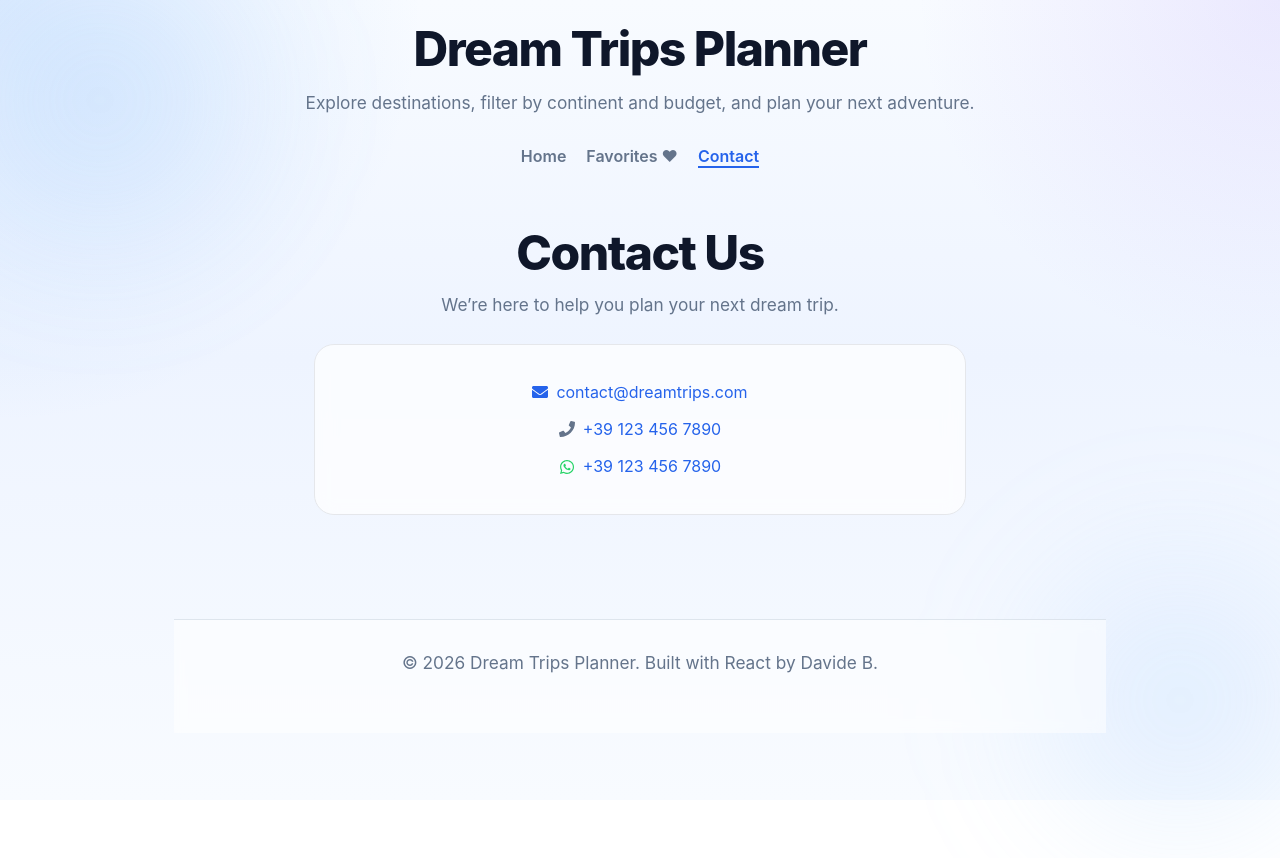
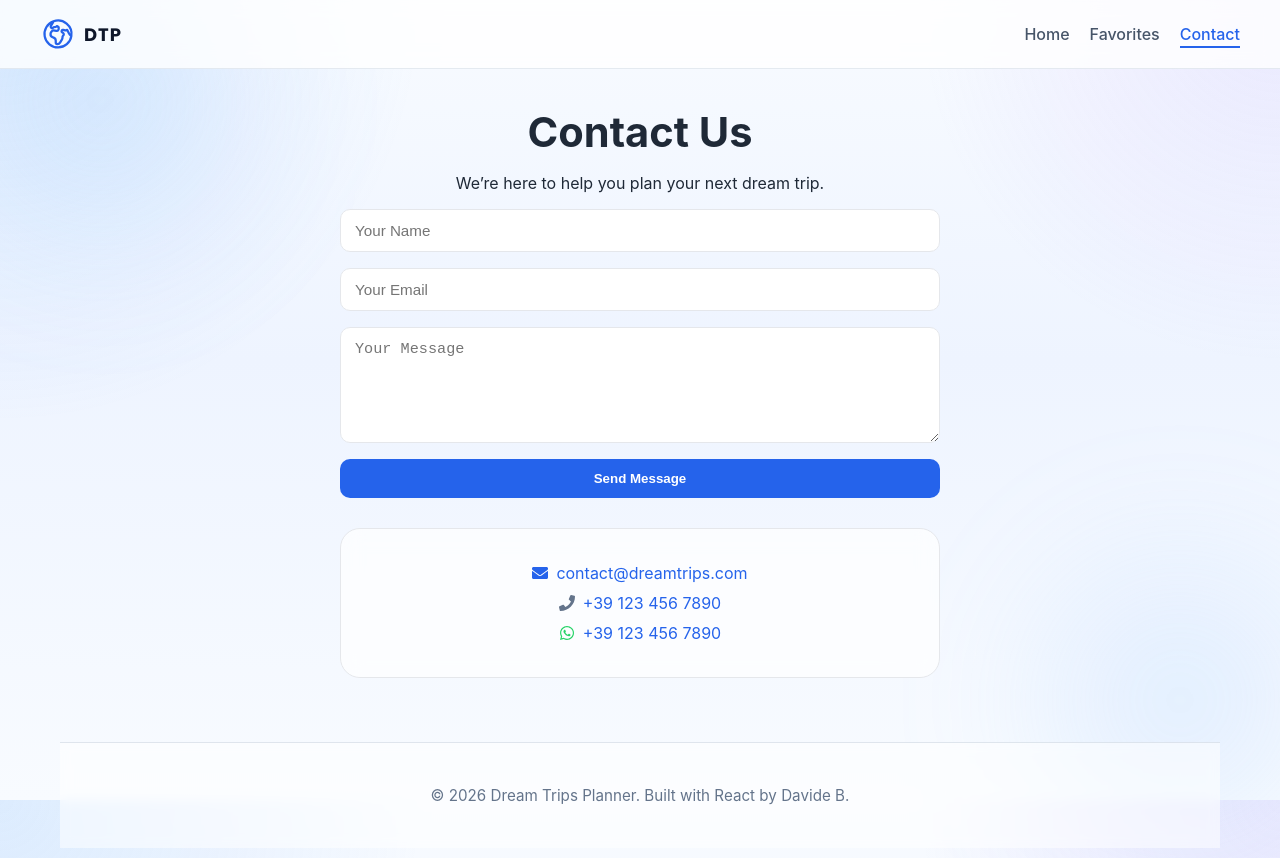
Before and after one commit to DavideB96/DreamTripsPlanner, a React (Vite) app: page /contact in a window 1280 px wide. Before the commit the page ends 800 px from the top, so only its background shows below. Built offline with nearby package versions, Linux system fonts and the light colour scheme.

Commit message:
update: contact form + navbar + UI improvements

```diff
--- a/index.html
+++ b/index.html
@@ -3,6 +3,7 @@
   <head>
     <meta charset="UTF-8" />
     <link rel="icon" type="image/svg+xml" href="/favicon.svg" />
+    <link href="https://fonts.googleapis.com/css2?family=Poppins:wght@400;600;700&display=swap" rel="stylesheet">
     <meta name="viewport" content="width=device-width, initial-scale=1.0" />
     <title>dream-trips-planner</title>
   </head>
--- a/src/App.css
+++ b/src/App.css
@@ -50,7 +50,7 @@ body::after {
 .app {
   max-width: 1200px;
   margin: 0 auto;
-  padding: 40px 24px 60px;
+  padding: 10px 20px;
 }
 
 .app-header {
@@ -78,42 +78,13 @@ body::after {
   color: #64748b;
 }
 
-
 /* =========================
-   3. NAVIGATION
-========================= */
-
-.nav {
-  display: flex;
-  justify-content: center;
-  gap: 20px;
-  margin-bottom: 20px;
-}
-
-.nav a {
-  text-decoration: none;
-  color: #64748b;
-  font-weight: 600;
-}
-
-.nav a.active {
-  color: #2563eb;
-  border-bottom: 2px solid #2563eb;
-}
-
-.nav a:hover {
-  text-decoration: none;
-  color: #2563eb;
-}
-
-
-/* =========================
-   4. HOME CONTENT
+   3. HOME CONTENT
 ========================= */
 
 .cards-container {
   display: grid;
-  grid-template-columns: repeat(auto-fit, minmax(260px, 1fr));
+  grid-template-columns: repeat(3, 1fr);
   gap: 24px;
 }
 
@@ -127,7 +98,7 @@ body::after {
 }
 
 /* =========================
-   5. BADGES & ITINERARY
+   4. BADGES & ITINERARY
 ========================= */
 
 .badges {
@@ -181,8 +152,15 @@ body::after {
 
 
 /* =========================
-   6. RESPONSIVE
+   5. RESPONSIVE
 ========================= */
+
+@media (max-width: 992px) {
+  .cards-container {
+    grid-template-columns: repeat(2, 1fr);
+  }
+
+}
 
 @media (max-width: 768px) {
   .app {
--- a/src/App.jsx
+++ b/src/App.jsx
@@ -1,7 +1,7 @@
 import { useEffect, useState } from "react";
 import "./App.css";
 import { destinations } from "./data/destinations";
-import { Routes, Route, NavLink } from "react-router-dom";
+import { Routes, Route, useLocation } from "react-router-dom";
 import DestinationCard from "./components/DestinationCard";
 import SearchBar from "./components/SearchBar";
 import FilterBar from "./components/FilterBar";
@@ -9,10 +9,13 @@ import Footer from "./components/Footer";
 import Favorites from "./pages/Favorites";
 import DestinationDetail from "./pages/DestinationDetail";
 import Contact from "./pages/Contact";
+import Navbar from "./components/Navbar";
 import "./components/Filters.css";
 
+function App() {
+  const location = useLocation();
+  const isHome = location.pathname === "/";
 
-function App() {
   const [searchTerm, setSearchTerm] = useState("");
   const [selectedContinent, setSelectedContinent] = useState("");
   const [selectedBudget, setSelectedBudget] = useState("");
@@ -69,27 +72,20 @@ function App() {
     });
   }
 
+  return (
+    <>
+      <Navbar />
 
-return (
+      <div className="app">
+        {isHome && (
           <div className="app-header">
             <h1>Dream Trips Planner</h1>
             <p>
-      Explore destinations, filter by continent and budget, and plan your next
-      adventure.
+              Explore destinations, filter by continent and budget, and plan your
+              next adventure.
             </p>
-
-    {/* NAV */}
-    <div className="nav">
-      <NavLink to="/" end>
-        Home
-      </NavLink>
-      <NavLink to="/favorites">
-        Favorites ♥
-      </NavLink>
-      <NavLink to="/contact">
-        Contact
-      </NavLink>
           </div>
+        )}
 
         <Routes>
           <Route
@@ -142,19 +138,18 @@ return (
               />
             }
           />
+
           <Route
             path="/destinations/:id"
             element={<DestinationDetail destinations={destinations} />}
           />
-      <Route
-        path="/contact"
-        element={<Contact />}
-      />
+
+          <Route path="/contact" element={<Contact />} />
         </Routes>
-
 
         <Footer />
       </div>
+    </>
   );
 }
 
--- /dev/null
+++ b/src/components/Navbar.css
@@ -0,0 +1,155 @@
+.navbar {
+    position: sticky;
+    top: 0;
+    width: 100%;
+    background: rgba(255, 255, 255, 0.8);
+    backdrop-filter: blur(10px);
+    z-index: 1000;
+    border-bottom: 1px solid rgba(203, 213, 225, 0.5);
+}
+
+.navbar-container {
+    width: 100%;
+    padding: 16px 40px;
+    display: flex;
+    justify-content: space-between;
+    align-items: center;
+    position: relative;
+}
+
+.logo {
+    display: flex;
+    align-items: center;
+    gap: 8px;
+}
+
+.logo-icon {
+    width: 36px;
+    height: 36px;
+    color: #2563eb;
+    flex-shrink: 0;
+    display: block;
+    transition: transform 0.3s ease;
+}
+
+.logo:hover .logo-icon {
+    transform: scale(1.2);
+}
+
+.logo-text {
+    font-family: "Poppins", sans-serif;
+    font-weight: 700;
+    letter-spacing: 1px;
+    font-size: 18px;
+    color: #0f172a;
+}
+
+.nav-links {
+    display: flex;
+    gap: 20px;
+}
+
+.nav-links a {
+    text-decoration: none;
+    color: #475569;
+    font-weight: 500;
+    position: relative;
+    transition: color 0.25s ease;
+}
+
+.nav-links a:hover {
+    color: #2563eb;
+}
+
+.nav-links a::after {
+    content: "";
+    position: absolute;
+    left: 0;
+    bottom: -4px;
+    width: 0%;
+    height: 2px;
+    background-color: #2563eb;
+    transition: width 0.25s ease;
+}
+
+.nav-links a:hover::after {
+    width: 100%;
+}
+
+.nav-links a.active {
+    color: #2563eb;
+}
+
+.nav-links a.active::after {
+    width: 100%;
+}
+
+.menu-toggle {
+    display: none;
+    font-size: 22px;
+    background: none;
+    border: none;
+    cursor: pointer;
+    color: #0f172a;
+    transition: transform 0.25s ease;
+    outline: none;
+}
+
+.menu-toggle.active {
+    transform: rotate(90deg);
+    background: transparent;
+}
+
+@media (max-width: 768px) {
+    .menu-toggle {
+        display: block;
+        outline: none;
+        -webkit-tap-highlight-color: transparent;
+    }
+
+    .navbar-container {
+        padding: 12px 16px;
+    }
+
+    .logo-text {
+        font-size: 16px;
+    }
+
+    .logo-icon {
+        width: 24px;
+        height: 24px;
+    }
+
+    .nav-links {
+        position: absolute;
+        top: 100%;
+        right: 16px;
+        background: white;
+        border-radius: 12px;
+        padding: 16px;
+        flex-direction: column;
+        gap: 12px;
+        box-shadow: 0 10px 30px rgba(0, 0, 0, 0.1);
+        min-width: 160px;
+        align-items: flex-start;
+
+        opacity: 0;
+        transform: translateY(-10px) scale(0.98);
+        pointer-events: none;
+        transition: opacity 0.25s ease, transform 0.25s ease;
+
+        display: flex;
+    }
+
+    .nav-links a {
+        display: inline-block;
+        position: relative;
+        font-size: 0.95rem;
+    }
+
+    .nav-links.open {
+        opacity: 1;
+        transform: translateY(0) scale(1);
+        pointer-events: auto;
+    }
+}
--- /dev/null
+++ b/src/components/Navbar.jsx
@@ -0,0 +1,46 @@
+import { NavLink } from "react-router-dom";
+import { useState } from "react";
+import "./Navbar.css";
+
+function Navbar() {
+    const [open, setOpen] = useState(false);
+    return (
+        <nav className="navbar">
+            <div className="navbar-container">
+
+                <div className="logo">
+                    <svg
+                        xmlns="http://www.w3.org/2000/svg"
+                        fill="none"
+                        viewBox="0 0 24 24"
+                        strokeWidth="1.5"
+                        stroke="currentColor"
+                        className="logo-icon"
+                    >
+                        <path
+                            strokeLinecap="round"
+                            strokeLinejoin="round"
+                            d="m20.893 13.393-1.135-1.135a2.252 2.252 0 0 1-.421-.585l-1.08-2.16a.414.414 0 0 0-.663-.107.827.827 0 0 1-.812.21l-1.273-.363a.89.89 0 0 0-.738 1.595l.587.39c.59.395.674 1.23.172 1.732l-.2.2c-.212.212-.33.498-.33.796v.41c0 .409-.11.809-.32 1.158l-1.315 2.191a2.11 2.11 0 0 1-1.81 1.025 1.055 1.055 0 0 1-1.055-1.055v-1.172c0-.92-.56-1.747-1.414-2.089l-.655-.261a2.25 2.25 0 0 1-1.383-2.46l.007-.042a2.25 2.25 0 0 1 .29-.787l.09-.15a2.25 2.25 0 0 1 2.37-1.048l1.178.236a1.125 1.125 0 0 0 1.302-.795l.208-.73a1.125 1.125 0 0 0-.578-1.315l-.665-.332-.091.091a2.25 2.25 0 0 1-1.591.659h-.18c-.249 0-.487.1-.662.274a.931.931 0 0 1-1.458-1.137l1.411-2.353a2.25 2.25 0 0 0 .286-.76m11.928 9.869A9 9 0 0 0 8.965 3.525m11.928 9.868A9 9 0 1 1 8.965 3.525"
+                        />
+                    </svg>
+
+                    <span className="logo-text">DTP</span>
+                </div>
+
+                <div className={`nav-links ${open ? "open" : ""}`}>
+                    <NavLink to="/">Home</NavLink>
+                    <NavLink to="/favorites">Favorites</NavLink>
+                    <NavLink to="/contact">Contact</NavLink>
+                </div>
+                <button
+                    className={`menu-toggle ${open ? "active" : ""}`}
+                    onClick={() => setOpen(!open)}
+                >
+                    ☰
+                </button>
+            </div>
+        </nav >
+    );
+}
+
+export default Navbar;
--- a/src/components/SearchBar.jsx
+++ b/src/components/SearchBar.jsx
@@ -1,5 +1,8 @@
+import "./SearchBar.css";
+
 function SearchBar({ searchTerm, onSearchChange }) {
   return (
+    <div className="search-wrapper">
       <input
         className="search-input"
         type="text"
@@ -7,6 +10,8 @@ function SearchBar({ searchTerm, onSearchChange }) {
         value={searchTerm}
         onChange={onSearchChange}
       />
+      <span className="search-icon">🔍</span>
+    </div>
   );
 }
 
--- a/src/pages/Contact.css
+++ b/src/pages/Contact.css
@@ -1,17 +1,56 @@
 .contact-page {
-  max-width: 700px;
-  margin: 0 auto;
-  padding: 40px 24px;
+  max-width: 600px;
+  margin: 0px auto;
   text-align: center;
 }
 
 .contact-page h1 {
-  margin-bottom: 12px;
+  font-size: 2.6rem;
+  font-weight: 700;
+  margin-bottom: 8px;
 }
 
-.contact-page p {
+.contact-subtitle {
   color: #64748b;
-  margin-bottom: 24px;
+  margin-bottom: 30px;
+}
+
+.contact-form {
+  display: flex;
+  flex-direction: column;
+  gap: 16px;
+  margin-bottom: 30px;
+}
+
+.contact-form input,
+.contact-form textarea {
+  padding: 12px 14px;
+  border-radius: 10px;
+  border: 1px solid #e5e7eb;
+  font-size: 0.95rem;
+  outline: none;
+  transition: border 0.2s ease;
+}
+
+.contact-form input:focus,
+.contact-form textarea:focus {
+  border-color: #2563eb;
+}
+
+.contact-form button {
+  padding: 12px;
+  border-radius: 10px;
+  border: none;
+  background: #2563eb;
+  color: white;
+  font-weight: 600;
+  cursor: pointer;
+  transition: transform 0.15s ease, box-shadow 0.15s ease;
+}
+
+.contact-form button:hover {
+  transform: translateY(-1px);
+  box-shadow: 0 8px 20px rgba(37, 99, 235, 0.2);
 }
 
 .contact-card {
@@ -20,6 +59,13 @@
   padding: 24px;
   border-radius: 20px;
   border: 1px solid #e5e7eb;
+  margin-top: 10px;
+  transition: transform 0.2s ease, box-shadow 0.2s ease;
+}
+
+.contact-card:hover {
+  transform: translateY(-3px);
+  box-shadow: 0 10px 30px rgba(0,0,0,0.08);
 }
 
 .contact-card p {
@@ -32,14 +78,59 @@
 }
 
 .contact-card a {
-    text-decoration: none;
-    color: #2563eb;
-    transition: all 0.2s ease;
+  text-decoration: none;
+  color: #2563eb;
+  transition: all 0.2s ease;
 }
 
 .contact-card a:hover {
-    text-decoration: underline;
-    transform: translateY(-1px);
+  text-decoration: underline;
+  transform: translateY(-1px);
+}
+
+.reset-btn {
+  margin-top: 6px;
+  margin-bottom: 30px;
+  padding: 10px 16px;
+  border-radius: 8px;
+  border: none;
+  background: #2563eb;
+  color: white;
+  cursor: pointer;
+  transition: 0.2s;
+}
+
+.reset-btn:hover {
+  transform: translateY(-1px);
+  box-shadow: 0 6px 15px rgba(37, 99, 235, 0.2);
+}
+
+.success-message {
+  margin-bottom: 12px;
+  padding: 20px;
+  border-radius: 12px;
+  background: #ecfdf5;
+  color: #065f46;
+  font-weight: 600;
+  text-align: center;
+
+  opacity: 0;
+  transform: translateY(10px);
+  animation: fadeIn 0.4s ease forwards;
+}
+
+.success-message span {
+  display: block;
+  font-size: 0.85rem;
+  color: #64748b;
+  margin-top: 6px;
+}
+
+@keyframes fadeIn {
+  to {
+    opacity: 1;
+    transform: translateY(0);
+  }
 }
 
 @media (max-width: 768px) {
--- a/src/pages/Contact.jsx
+++ b/src/pages/Contact.jsx
@@ -1,12 +1,89 @@
 import { FaWhatsapp, FaEnvelope, FaPhone } from "react-icons/fa";
+import { useState } from "react";
 import "./Contact.css";
 
 function Contact() {
+  const [form, setForm] = useState({
+    name: "",
+    email: "",
+    message: "",
+  });
+
+  const [submitted, setSubmitted] = useState(false);
+
+  const handleChange = (e) => {
+    setForm({
+      ...form,
+      [e.target.name]: e.target.value,
+    });
+  };
+
+  const handleSubmit = (e) => {
+    e.preventDefault();
+
+    console.log(form);
+
+    setSubmitted(true);
+
+    setForm({
+      name: "",
+      email: "",
+      message: "",
+    });
+  };
+
   return (
     <div className="contact-page">
       <h1>Contact Us</h1>
       <p>We’re here to help you plan your next dream trip.</p>
 
+      {/* FORM */}
+      {submitted ? (
+        <>
+        <div className="success-message">
+          ✅ Message sent successfully!
+          <span>(Demo form — no real message was sent)</span>
+        </div>
+
+        <button className="reset-btn"
+        onClick={() => setSubmitted(false)}>
+            Send Another Message
+        </button>
+        </>
+      ) : (
+        <form className="contact-form" onSubmit={handleSubmit}>
+          <input
+            type="text"
+            name="name"
+            placeholder="Your Name"
+            value={form.name}
+            onChange={handleChange}
+            required
+          />
+
+          <input
+            type="email"
+            name="email"
+            placeholder="Your Email"
+            value={form.email}
+            onChange={handleChange}
+            required
+          />
+
+          <textarea
+            name="message"
+            placeholder="Your Message"
+            rows="5"
+            value={form.message}
+            onChange={handleChange}
+            required
+          ></textarea>
+
+          <button type="submit">Send Message</button>
+        </form>
+      )}
+
+      {/* CONTATTI */}
       <div className="contact-card">
         <p>
           <FaEnvelope style={{ color: "#2563eb" }} />{" "}
@@ -14,15 +91,21 @@ function Contact() {
             contact@dreamtrips.com
           </a>
         </p>
+
         <p>
           <FaPhone style={{ color: "#64748b" }} />{" "}
           <a href="tel:+391234567890">
             +39 123 456 7890
           </a>
         </p>
+
         <p>
           <FaWhatsapp style={{ color: "#25d366" }} />{" "}
-                    <a href="https://wa.me/391234567890" target="_blank" rel="noopener noreferrer">
+          <a
+            href="https://wa.me/391234567890"
+            target="_blank"
+            rel="noopener noreferrer"
+          >
             +39 123 456 7890
           </a>
         </p>
```
Also changed, not shown: src/components/Filters.css (+12 -16 lines), src/components/SearchBar.css (added, +61 -0 lines). Lines whose indentation alone changed are shown as unchanged.
